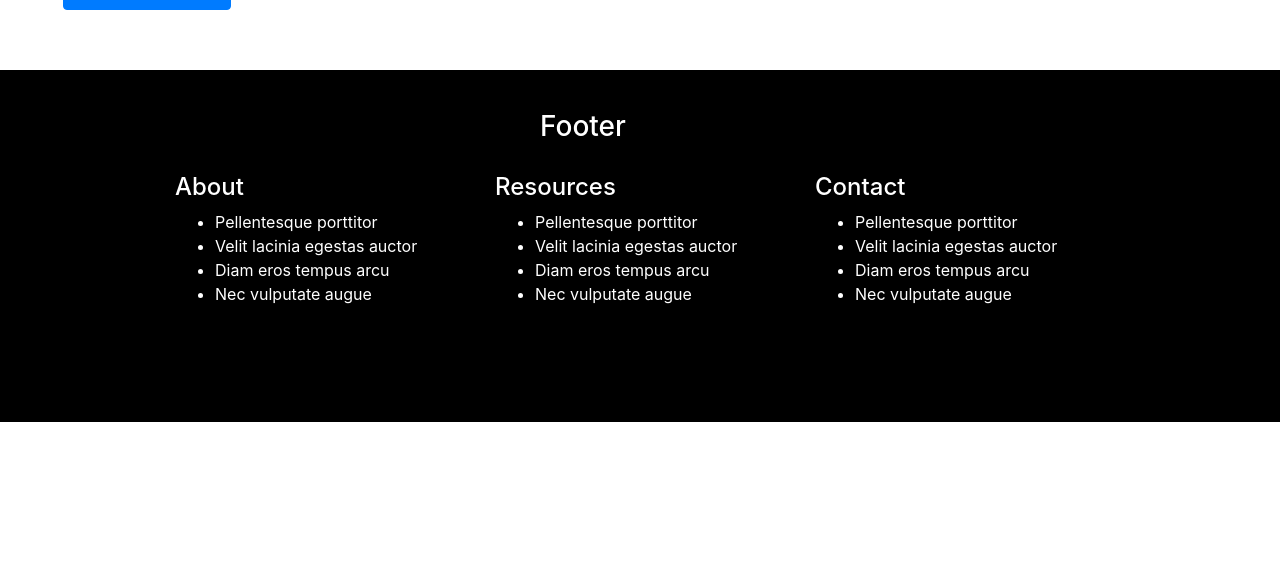
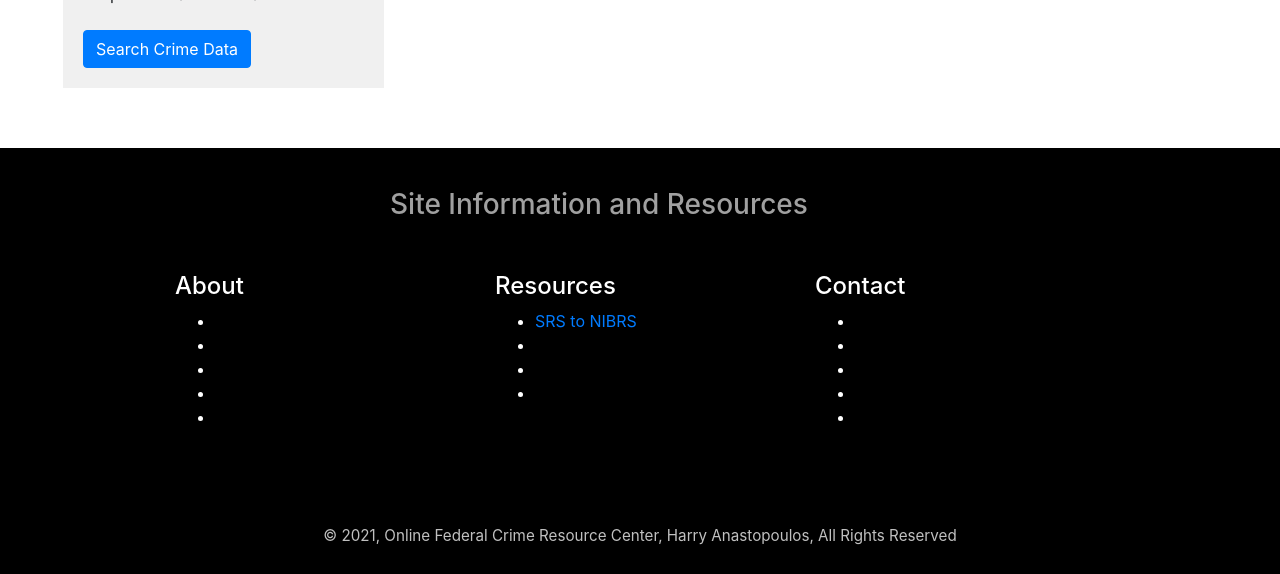
Before and after one commit to chicago29094/crime-resource-center, a React (Create React App) app: page /crimes in a window 1280 px wide. Shown: the part 610-1184 px from the top of the page. Before the commit the page ends 1032 px from the top, so only its background shows below. Built offline with nearby package versions, Linux system fonts and the light colour scheme; no server answers; a web font is replaced by a local one.

Commit message:
Updates to Static Content Pages

```diff
--- a/src/App.css
+++ b/src/App.css
@@ -16,24 +16,34 @@ img.header-logo {
 
 .crc-footer {
     margin: 0px 0px 0px 0px;
-    padding: 40px 0px 100px 0px;
+    padding: 40px 0px 30px 0px;
     background: #000000;
     color: #ffffff;
     width: 100%;
 }
 
 .crc-footer h3 {
-    width: 200px;
-    margin: 0px auto 30px auto;
+    width: 500px;;
+    margin: 0px auto 50px auto;
+    color: #a0a0a0;
 }
 
 .crime-search-form {
     margin: 20px 0px 60px 0px;
+    padding: 20px;
+    background-color: #f0f0f0;
 }
 
 .crime-chart {
     margin-bottom: 60px;
 }
+
+.crime-chart h1.title {
+    margin-top: 20px;
+    color: rgb(1, 45, 100);
+    text-align: center;
+}
+
 
 .crime-text {
     margin-bottom: 60px;
@@ -41,12 +51,28 @@ img.header-logo {
 
 .arrest-search-form {
     margin: 20px 0px 60px 0px;
+    padding: 20px;
+    background-color: #f0f0f0;
 }
 
 .arrest-chart {
     margin-bottom: 60px;
 }
 
+.arrest-chart h1.title {
+    margin-top: 20px;
+    color: rgb(1, 45, 100);
+    text-align: center;
+}
+
+
 .arrest-text {
     margin-bottom: 60px;
 }
+
+.crc-footer .copyright {
+    margin: 80px auto 0px auto;;
+    text-align: center;
+    font-size: 0.95rem;
+    color: #c0c0c0;
+}
--- a/src/components/About/About.js
+++ b/src/components/About/About.js
@@ -7,9 +7,9 @@ export default function About(props) {
             <Col>
                 <h2>About</h2>
 
-                <p>Lorem ipsum dolor sit amet, consectetuer adipiscing elit. Maecenas porttitor congue massa. Fusce posuere, magna sed pulvinar ultricies, purus lectus malesuada libero, sit amet commodo magna eros quis urna. Nunc viverra imperdiet enim. Fusce est. Vivamus a tellus. Pellentesque habitant morbi tristique senectus et netus et malesuada fames ac turpis egestas. Proin pharetra nonummy pede. Mauris et orci. Aenean nec lorem.</p>
+<p></p>
 
-<p>In porttitor. Donec laoreet nonummy augue. Suspendisse dui purus, scelerisque at, vulputate vitae, pretium mattis, nunc. Mauris eget neque at sem venenatis eleifend. Ut nonummy. Fusce aliquet pede non pede. Suspendisse dapibus lorem pellentesque magna. Integer nulla. Donec blandit feugiat ligula. Donec hendrerit, felis et imperdiet euismod, purus ipsum pretium metus, in lacinia nulla nisl eget sapien.</p>
+<p></p>
 
             </Col>
         </Container>
--- a/src/components/Footer/Footer.js
+++ b/src/components/Footer/Footer.js
@@ -5,17 +5,18 @@ export default function Footer(props) {
 
             <Container className="crc-footer mr-0 ml-0" fluid>
 
-                <h3>Footer</h3>
+                <h3>Site Information and Resources</h3>
 
                 <Row className="justify-content-md-center">
 
                     <Col xs="3">
                         <h4>About</h4>
                         <ul>
-                            <li>Pellentesque porttitor</li>
-                            <li>Velit lacinia egestas auctor</li>
-                            <li>Diam eros tempus arcu</li>
-                            <li>Nec vulputate augue</li>
+                            <li><a href="" target="_blank"></a></li>
+                            <li><a href="" target="_blank"></a></li>
+                            <li><a href="" target="_blank"></a></li>
+                            <li><a href="" target="_blank"></a></li>
+                            <li><a href="" target="_blank"></a></li>
                         </ul>
 
                     </Col>
@@ -23,24 +24,31 @@ export default function Footer(props) {
                     <Col xs="3">
                         <h4>Resources</h4>
                         <ul>
-                            <li>Pellentesque porttitor</li>
-                            <li>Velit lacinia egestas auctor</li>
-                            <li>Diam eros tempus arcu</li>
-                            <li>Nec vulputate augue</li>
+                            <li><a href="https://www.fbi.gov/services/cjis/cjis-link/srs-to-nibrs-the-path-to-better-ucr-data" target="_blank">SRS to NIBRS</a></li>
+                            <li><a href="" target="_blank"></a></li>
+                            <li><a href="" target="_blank"></a></li>
+                            <li><a href="" target="_blank"></a></li>
                         </ul>
                     </Col>
 
                     <Col xs="3">
                         <h4>Contact</h4>
                         <ul>
-                            <li>Pellentesque porttitor</li>
-                            <li>Velit lacinia egestas auctor</li>
-                            <li>Diam eros tempus arcu</li>
-                            <li>Nec vulputate augue</li>
+                            <li><a href="" target="_blank"></a></li>
+                            <li><a href="" target="_blank"></a></li>
+                            <li><a href="" target="_blank"></a></li>
+                            <li><a href="" target="_blank"></a></li>
+                            <li><a href="" target="_blank"></a></li>
                         </ul>
                     </Col>
 
                 </Row>
+
+                <Row className="justify-content-md-center">
+                    <Col className='copyright'>&copy; 2021, Online Federal Crime Resource Center, Harry Anastopoulos, All Rights Reserved
+                    </Col>
+                </Row>
+
             </Container>
 
     )
--- a/src/components/SearchResultsChart/SearchResultsChart.js
+++ b/src/components/SearchResultsChart/SearchResultsChart.js
@@ -140,8 +140,6 @@ export default function SearchResultsChart(props) {
 
       return (
         <div className='crime-chart'>
-          <h4>Crime Statistics for {stateFormatted}</h4>
-          <h5>Offense: {generalOffenseFormatted}  Years: {since} to {until} </h5>
 
           <div className='header'>
 
@@ -180,8 +178,6 @@ export default function SearchResultsChart(props) {
 
     return (
       <div className='crime-chart'>
-        <h4>Arrest Statistics for {stateFormatted}</h4>
-        <h5>Offense: {detailedOffenseFormatted}  Years: {since} to {until} </h5>
 
         <div className='header'>
 
```
